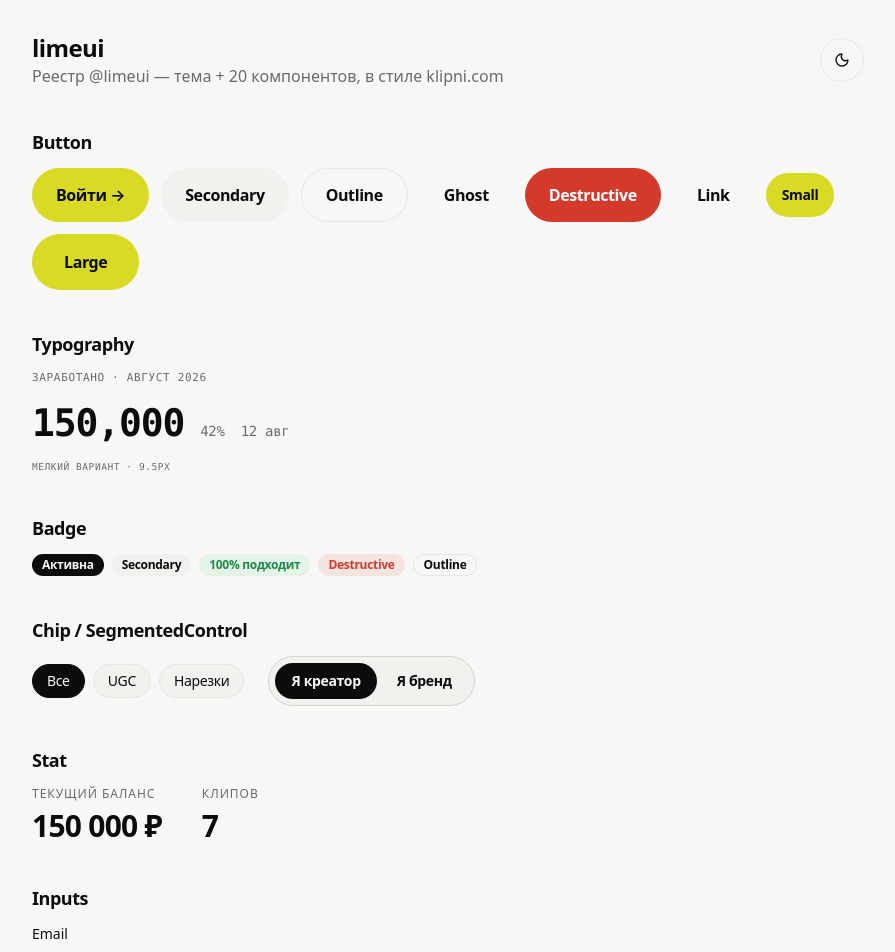
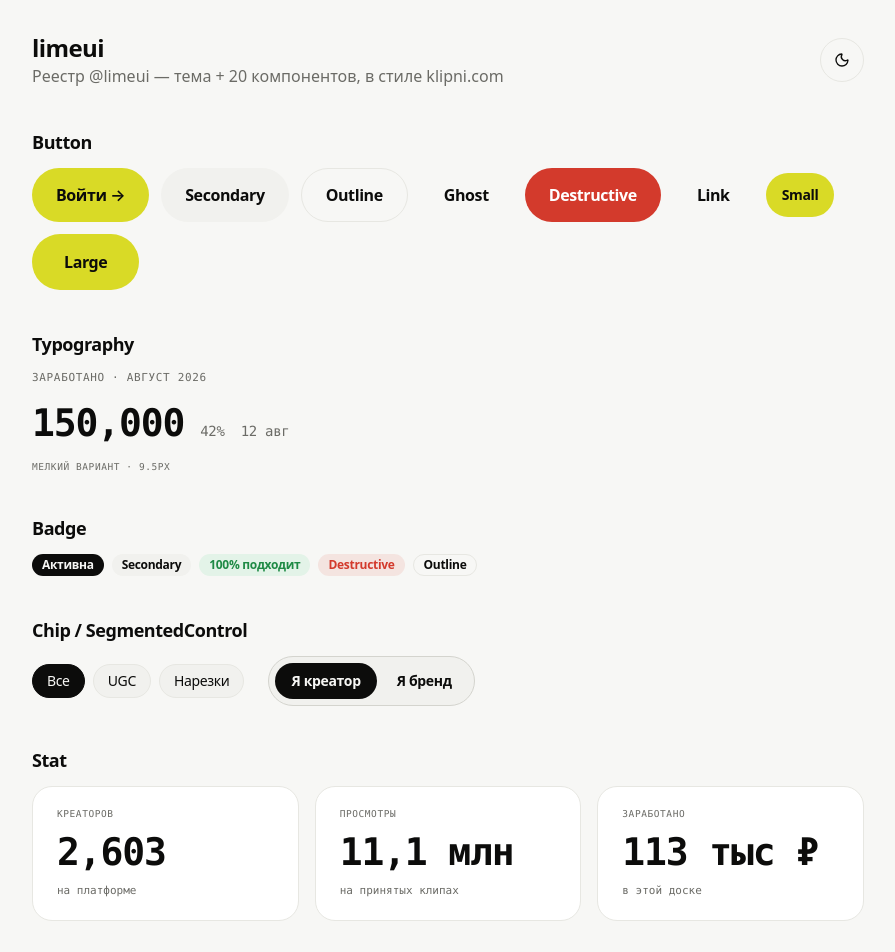
Before and after one commit to Siwaaa/design-system-01, a React (Vite) app: page / in a window 1280 px wide. Shown: the top 952 px of the page, without its empty margins (192-1087 px from the left). Built offline with nearby package versions, Linux system fonts and the light colour scheme.

Commit message:
limeui: stat — карточный вариант, StatCaption, значение через Num

```diff
--- a/r/registry.json
+++ b/r/registry.json
@@ -454,8 +454,12 @@
           "type": "registry:ui"
         }
       ],
+      "dependencies": [
+        "class-variance-authority"
+      ],
       "registryDependencies": [
-        "@limeui/theme"
+        "@limeui/theme",
+        "@limeui/typography"
       ]
     },
     {
--- a/registry.json
+++ b/registry.json
@@ -454,8 +454,12 @@
           "type": "registry:ui"
         }
       ],
+      "dependencies": [
+        "class-variance-authority"
+      ],
       "registryDependencies": [
-        "@limeui/theme"
+        "@limeui/theme",
+        "@limeui/typography"
       ]
     },
     {
--- a/registry/limeui/ui/stat.tsx
+++ b/registry/limeui/ui/stat.tsx
@@ -1,19 +1,48 @@
 import * as React from "react"
+import { cva, type VariantProps } from "class-variance-authority"
 
 import { cn } from "@/lib/utils"
+import { Eyebrow, Num } from "@/registry/limeui/ui/typography"
 
-function Stat({ className, ...props }: React.ComponentProps<"div">) {
+const statVariants = cva("flex flex-col", {
+  variants: {
+    variant: {
+      plain: "gap-1.5",
+      card: "gap-3 rounded-lg border border-border bg-card px-6 py-5",
+    },
+  },
+  defaultVariants: {
+    variant: "plain",
+  },
+})
+
+function Stat({
+  className,
+  variant,
+  ...props
+}: React.ComponentProps<"div"> & VariantProps<typeof statVariants>) {
   return (
-    <div data-slot="stat" className={cn("flex flex-col gap-1.5", className)} {...props} />
+    <div
+      data-slot="stat"
+      className={cn(statVariants({ variant, className }))}
+      {...props}
+    />
   )
 }
 
-function StatLabel({ className, ...props }: React.ComponentProps<"div">) {
+function StatLabel({
+  className,
+  ...props
+}: React.ComponentProps<typeof Eyebrow>) {
+  return <Eyebrow data-slot="stat-label" className={className} {...props} />
+}
+
+function StatValue({ className, ...props }: React.ComponentProps<typeof Num>) {
   return (
-    <div
-      data-slot="stat-label"
+    <Num
+      data-slot="stat-value"
       className={cn(
-        "text-xs font-medium tracking-[0.08em] text-muted-foreground uppercase",
+        "text-[38px] font-semibold leading-[1] tracking-[-0.03em] text-foreground",
         className
       )}
       {...props}
@@ -21,14 +50,17 @@ function StatLabel({ className, ...props }: React.ComponentProps<"div">) {
   )
 }
 
-function StatValue({ className, ...props }: React.ComponentProps<"div">) {
+function StatCaption({ className, ...props }: React.ComponentProps<"div">) {
   return (
     <div
-      data-slot="stat-value"
-      className={cn("text-3xl font-semibold tracking-tight text-foreground", className)}
+      data-slot="stat-caption"
+      className={cn(
+        "font-mono text-[11px] tabular-nums text-muted-foreground",
+        className
+      )}
       {...props}
     />
   )
 }
 
-export { Stat, StatLabel, StatValue }
+export { Stat, StatLabel, StatValue, StatCaption, statVariants }
--- a/src/App.tsx
+++ b/src/App.tsx
@@ -43,7 +43,7 @@ import {
 import { SegmentedControl, SegmentedControlItem } from "@/registry/limeui/ui/segmented-control"
 import { Separator } from "@/registry/limeui/ui/separator"
 import { Skeleton } from "@/registry/limeui/ui/skeleton"
-import { Stat, StatLabel, StatValue } from "@/registry/limeui/ui/stat"
+import { Stat, StatLabel, StatValue, StatCaption } from "@/registry/limeui/ui/stat"
 import { Switch } from "@/registry/limeui/ui/switch"
 import {
   Table,
@@ -141,14 +141,21 @@ export default function App() {
       </Section>
 
       <Section title="Stat">
-        <div className="flex flex-wrap gap-10">
-          <Stat>
-            <StatLabel>Текущий баланс</StatLabel>
-            <StatValue>150 000 ₽</StatValue>
+        <div className="grid gap-4 sm:grid-cols-3">
+          <Stat variant="card">
+            <StatLabel size="sm">Креаторов</StatLabel>
+            <StatValue value={2603} />
+            <StatCaption>на платформе</StatCaption>
           </Stat>
-          <Stat>
-            <StatLabel>Клипов</StatLabel>
-            <StatValue>7</StatValue>
+          <Stat variant="card">
+            <StatLabel size="sm">Просмотры</StatLabel>
+            <StatValue>11,1 млн</StatValue>
+            <StatCaption>на принятых клипах</StatCaption>
+          </Stat>
+          <Stat variant="card">
+            <StatLabel size="sm">Заработано</StatLabel>
+            <StatValue>113 тыс ₽</StatValue>
+            <StatCaption>в этой доске</StatCaption>
           </Stat>
         </div>
       </Section>
```
Also changed, not shown: r/stat.json (+6 -2 lines).
